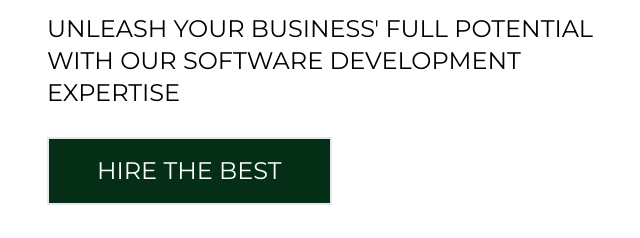
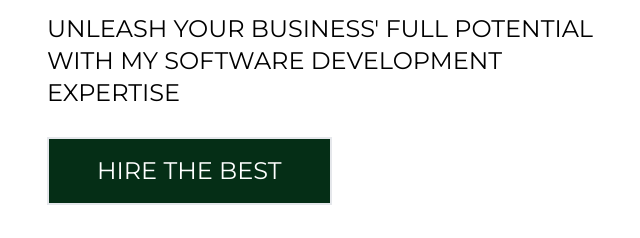
Before and after one commit to jasper-diongco/jasper-diongco.github.io, a plain HTML site: page index.html in a window 1280 px wide. Shown: the part 339-577 px from the top of the page, 17-657 px from the left. Drawn offline with Linux system fonts and the light colour scheme.

Commit message:
Change Tagline

```diff
--- a/index.html
+++ b/index.html
@@ -44,7 +44,7 @@
       <div class="order-2 lg:order1">
         <h2 class="text-3xl sm:text-4xl -mt-5 sm:mt-0 lg:mt-40 font-semibold uppercase">Web and Mobile App Developer
         </h2>
-        <p class="text-xl sm:text-2xl mt-4 uppercase">Unleash Your Business' Full Potential With Our Software
+        <p class="text-xl sm:text-2xl mt-4 uppercase">Unleash Your Business' Full Potential With My Software
           Development Expertise
         </p>
         <a href="#contact">
```
